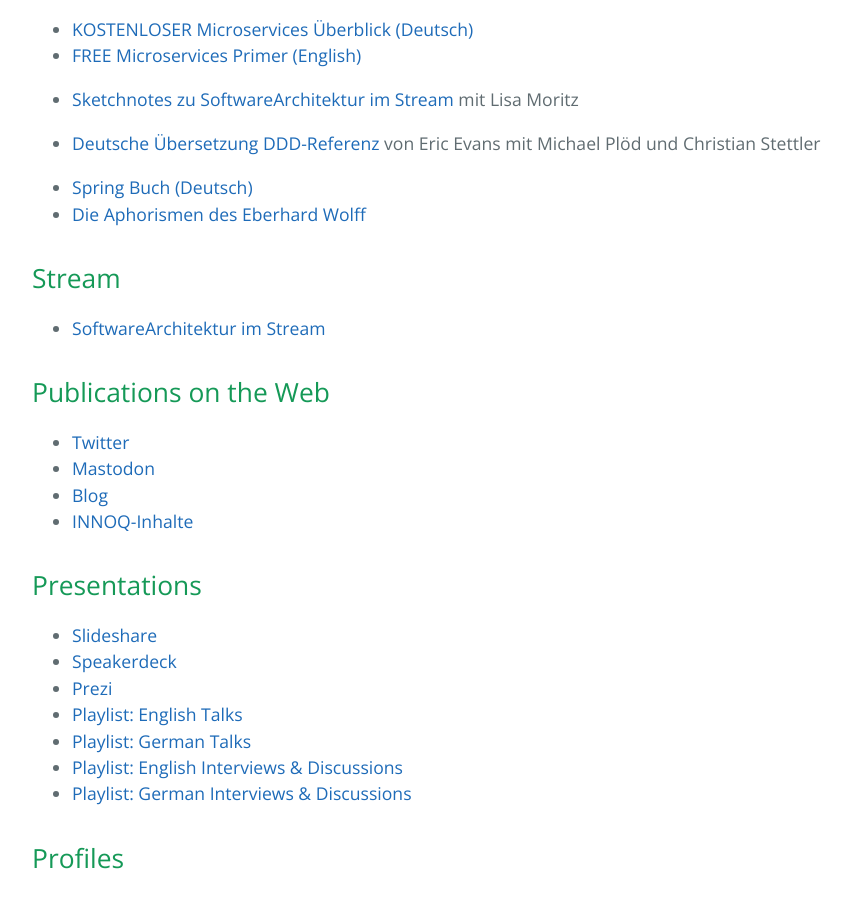
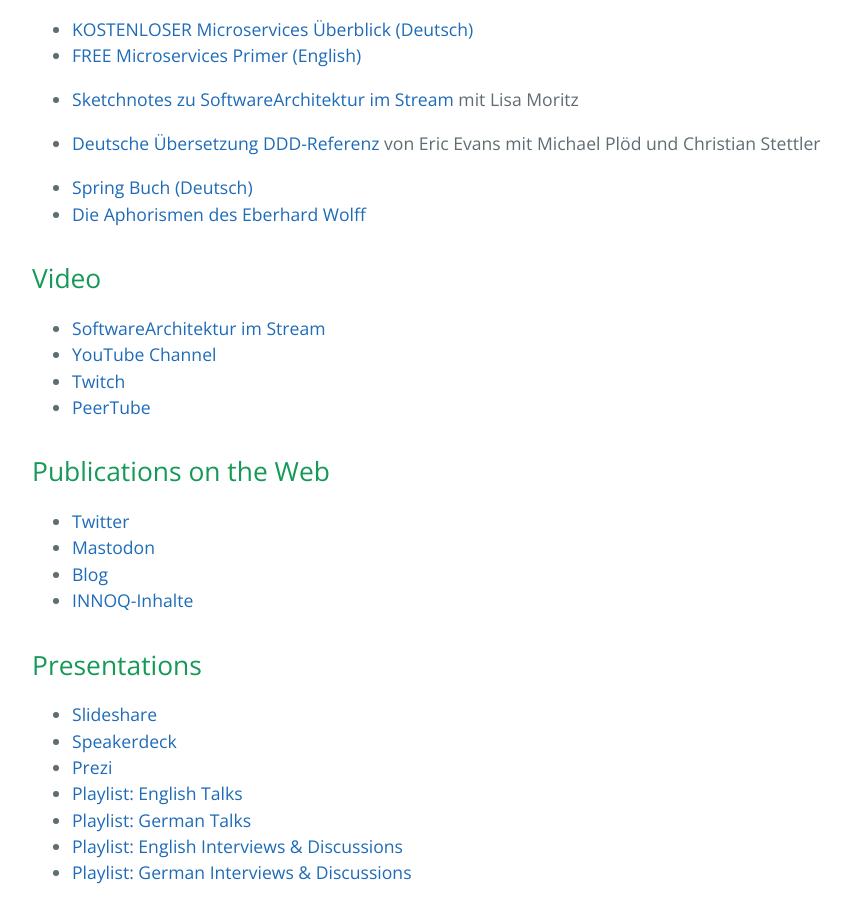
Before and after one commit to ewolff/ewolff.com, a Jekyll site: the page built from index.md, in a window 1280 px wide and 900 px high, scrolled down 958 px. Shown: the whole window, without its empty margins (192-1043 px from the left). Built offline with Jekyll 4.4.1, drawn with Linux system fonts in a browser that asks for light colours; our own code applies the rules of GitHub Pages for plain Markdown files.

Commit message:
Video-Kanäle ergänzt

```diff
--- a/index.md
+++ b/index.md
@@ -37,11 +37,16 @@
 * [Spring Buch (Deutsch)](http://spring-buch.de)
 * [Die Aphorismen des Eberhard Wolff](https://entwickler.de/press/buecher/die-aphorismen-des-eberhard-wolff-579813305.html)
 
-## Stream
+## Video
 
 * [SoftwareArchitektur im Stream](https://software-architektur.tv)
+* [YouTube
+  Channel](https://www.youtube.com/channel/UCaX9XGZHHh-D3xSqExT0F5Q)
+* [Twitch](https://www.twitch.tv/ebrwolff)
+* [PeerTube](https://tube.tchncs.de/a/eberhard_wolff/video-channels)
 
 ## Publications on the Web
+
 
   * [Twitter](https://twitter.com/ewolff)
   * <a rel="me" href="https://mastodon.social/@ewolff">Mastodon</a>
```
